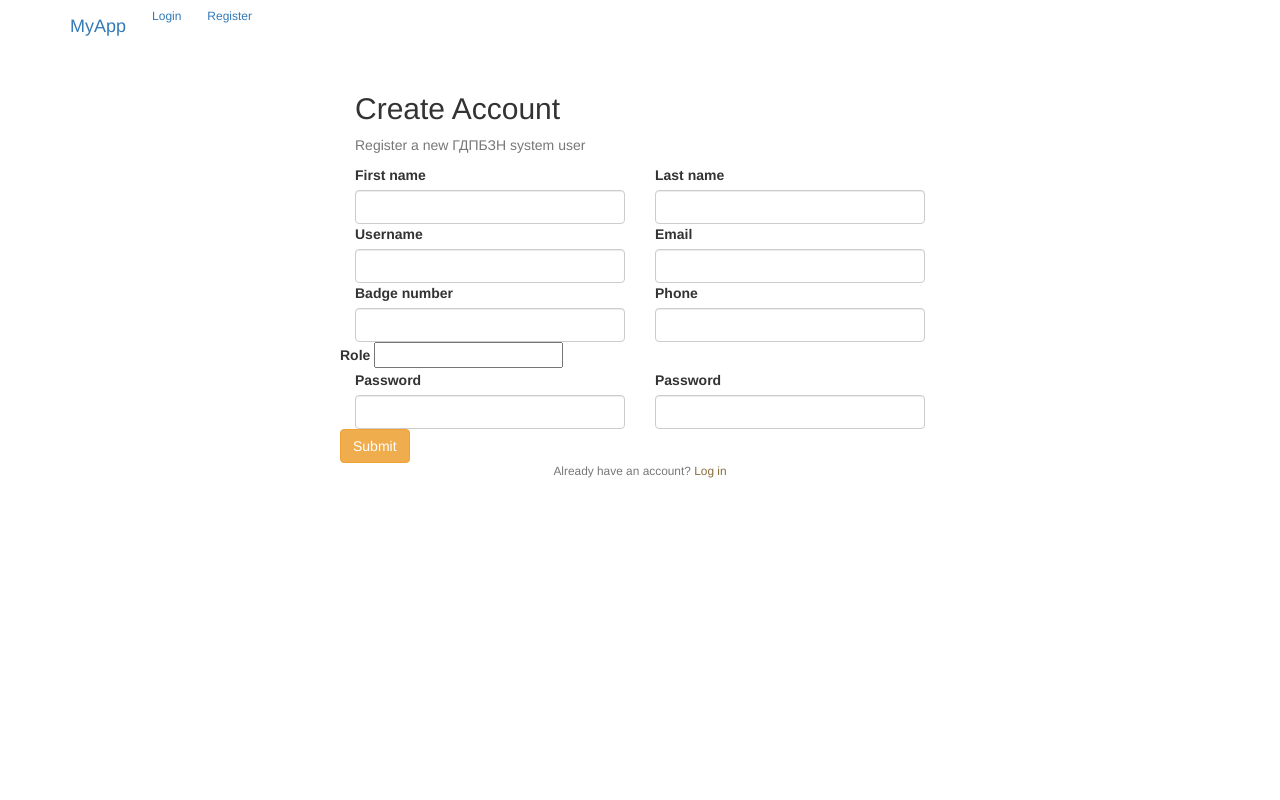
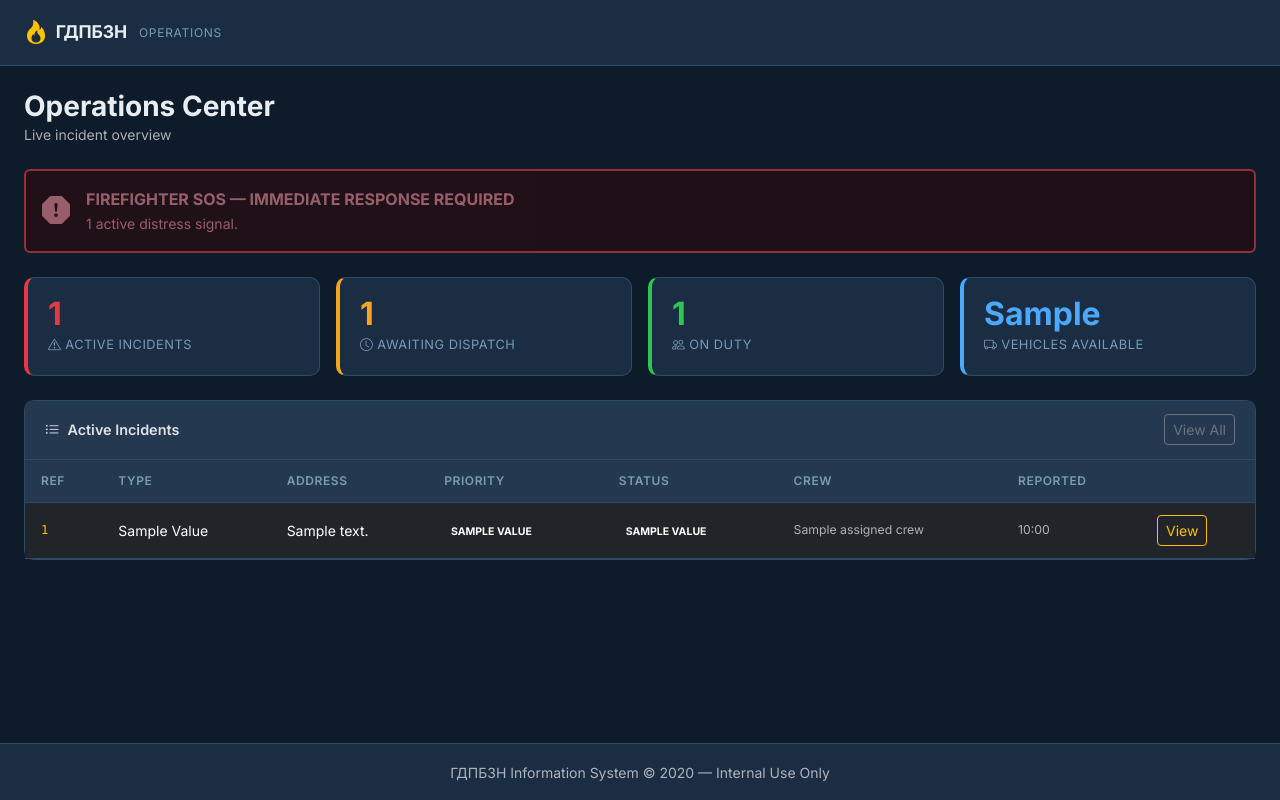
Before and after one commit to codingburgas/iara-gdbpzn-KaloyanBoychev, a Flask app: template backend/app/templates/operations/dashboard.html in a window 1280 px wide. Run offline with Flask 3, Linux system fonts and the light colour scheme; the template is opened without the code that fills it: most values are stand-ins (such as "Sample title", 1, 10 or a date in 2020); form fields are guessed from the names that the template uses; some libraries are stand-ins or nearby versions.

Commit message:
Add main CSS and database seed script Closes #21 Closes #22

```diff
--- a/backend/app/__init__.py
+++ b/backend/app/__init__.py
@@ -5,10 +5,11 @@ from flask_migrate import Migrate
 from flask_login import LoginManager
 
 from config import config
-
+from flask_wtf.csrf import CSRFProtect
 db = SQLAlchemy()
 migrate = Migrate()
 login_manager = LoginManager()
+csrf = CSRFProtect()
 
 login_manager.login_view = 'auth.login'
 login_manager.login_message = 'Please log in to access this page.'
@@ -23,6 +24,7 @@ def create_app(config_name: str = 'default') -> Flask:
     db.init_app(app)
     migrate.init_app(app, db)
     login_manager.init_app(app)
+    csrf.init_app(app)
 
     with app.app_context():
         # Import models for Flask-Migrate
--- /dev/null
+++ b/backend/app/static/css/main.css
@@ -0,0 +1,235 @@
+/* ── Variables ────────────────────────────────────────────────────────────── */
+:root {
+    --gdp-bg:         #0d1b2a;
+    --gdp-surface:    #1b2d42;
+    --gdp-surface-2:  #243850;
+    --gdp-border:     #2e4a66;
+    --gdp-accent:     #f4a622;
+    --gdp-accent-dim: #b87a18;
+    --gdp-danger:     #e63946;
+    --gdp-success:    #2dc653;
+    --gdp-text:       #e8edf2;
+    --gdp-muted:      #7a9ab5;
+}
+
+/* ── Base ─────────────────────────────────────────────────────────────────── */
+body {
+    font-family: 'Inter', sans-serif;
+    background-color: var(--gdp-bg);
+    color: var(--gdp-text);
+    min-height: 100vh;
+    display: flex;
+    flex-direction: column;
+}
+
+.fw-600 { font-weight: 600; }
+.fw-700 { font-weight: 700; }
+
+/* ── Navbar ───────────────────────────────────────────────────────────────── */
+.gdp-navbar {
+    background-color: var(--gdp-surface);
+    border-bottom: 1px solid var(--gdp-border);
+    padding: 0.6rem 0;
+}
+
+.gdp-navbar .navbar-brand {
+    font-weight: 700;
+    font-size: 1.1rem;
+    color: var(--gdp-text) !important;
+    letter-spacing: -0.01em;
+}
+
+.navbar-subtitle {
+    font-size: 0.75rem;
+    font-weight: 400;
+    color: var(--gdp-muted);
+    letter-spacing: 0.06em;
+    text-transform: uppercase;
+    margin-left: 0.25rem;
+}
+
+.gdp-navbar .nav-link {
+    color: var(--gdp-muted) !important;
+    font-size: 0.9rem;
+    font-weight: 500;
+    padding: 0.4rem 0.75rem;
+    border-radius: 6px;
+    transition: color 0.15s, background 0.15s;
+}
+
+.gdp-navbar .nav-link:hover,
+.gdp-navbar .nav-link.active {
+    color: var(--gdp-text) !important;
+    background: var(--gdp-surface-2);
+}
+
+/* ── User Avatar ─────────────────────────────────────────────────────────── */
+.user-avatar {
+    width: 32px;
+    height: 32px;
+    border-radius: 50%;
+    background: var(--gdp-accent);
+    color: #0d1b2a;
+    font-weight: 700;
+    font-size: 0.7rem;
+    display: flex;
+    align-items: center;
+    justify-content: center;
+    letter-spacing: -0.02em;
+}
+
+/* ── Main content ─────────────────────────────────────────────────────────── */
+.main-content {
+    flex: 1;
+    padding-top: 0;
+}
+
+.flash-container { max-width: 100%; }
+
+/* ── Cards ────────────────────────────────────────────────────────────────── */
+.gdp-card {
+    background-color: var(--gdp-surface);
+    border: 1px solid var(--gdp-border);
+    border-radius: 10px;
+}
+
+.gdp-card .card-header {
+    background-color: var(--gdp-surface-2);
+    border-bottom: 1px solid var(--gdp-border);
+    padding: 0.85rem 1.25rem;
+    font-size: 0.9rem;
+}
+
+/* ── Stat Cards ───────────────────────────────────────────────────────────── */
+.stat-card {
+    background: var(--gdp-surface);
+    border: 1px solid var(--gdp-border);
+    border-radius: 10px;
+    padding: 1.25rem;
+    border-left: 4px solid var(--gdp-border);
+}
+
+.stat-card__value {
+    font-size: 2rem;
+    font-weight: 700;
+    line-height: 1;
+    margin-bottom: 0.35rem;
+}
+
+.stat-card__label {
+    font-size: 0.8rem;
+    color: var(--gdp-muted);
+    text-transform: uppercase;
+    letter-spacing: 0.04em;
+}
+
+.stat-card--active   { border-left-color: var(--gdp-danger); }
+.stat-card--pending  { border-left-color: var(--gdp-accent); }
+.stat-card--personnel { border-left-color: var(--gdp-success); }
+.stat-card--vehicles  { border-left-color: #4aa8ff; }
+
+.stat-card--active   .stat-card__value { color: var(--gdp-danger); }
+.stat-card--pending  .stat-card__value { color: var(--gdp-accent); }
+.stat-card--personnel .stat-card__value { color: var(--gdp-success); }
+.stat-card--vehicles  .stat-card__value { color: #4aa8ff; }
+
+/* ── Tables ───────────────────────────────────────────────────────────────── */
+.gdp-table {
+    font-size: 0.875rem;
+}
+
+.gdp-table th {
+    background: var(--gdp-surface-2);
+    color: var(--gdp-muted);
+    font-weight: 600;
+    font-size: 0.75rem;
+    text-transform: uppercase;
+    letter-spacing: 0.05em;
+    border-color: var(--gdp-border) !important;
+    padding: 0.75rem 1rem;
+}
+
+.gdp-table td {
+    border-color: var(--gdp-border) !important;
+    padding: 0.75rem 1rem;
+    vertical-align: middle;
+}
+
+.gdp-table tbody tr:hover {
+    background-color: var(--gdp-surface-2) !important;
+}
+
+/* ── Priority Badges ──────────────────────────────────────────────────────── */
+.badge.priority-low      { background-color: #2e4a66; color: #7ab8e8; }
+.badge.priority-medium   { background-color: #3d3210; color: var(--gdp-accent); }
+.badge.priority-high     { background-color: #4a2010; color: #ff8c5a; }
+.badge.priority-critical { background-color: var(--gdp-danger); color: #fff; }
+
+/* ── Status Badges ────────────────────────────────────────────────────────── */
+.badge.status-pending     { background-color: #2e4a66; color: #7ab8e8; }
+.badge.status-dispatched  { background-color: #3d3210; color: var(--gdp-accent); }
+.badge.status-on_scene    { background-color: #1a3d2a; color: var(--gdp-success); }
+.badge.status-in_progress { background-color: #3d2010; color: #ff8c5a; }
+.badge.status-resolved    { background-color: #1a2e1a; color: #5add7a; }
+.badge.status-cancelled   { background-color: #2a2a2a; color: #666; }
+
+/* ── Auth page ────────────────────────────────────────────────────────────── */
+.auth-wrapper {
+    min-height: calc(100vh - 60px);
+    padding: 2rem 1rem;
+}
+
+.auth-card {
+    background: var(--gdp-surface);
+    border: 1px solid var(--gdp-border);
+    border-radius: 12px;
+    padding: 2.5rem;
+    width: 100%;
+    max-width: 420px;
+}
+
+.auth-icon {
+    font-size: 3rem;
+}
+
+/* ── SOS ──────────────────────────────────────────────────────────────────── */
+.sos-banner {
+    border: 2px solid var(--gdp-danger);
+    animation: sos-flash 1.5s ease-in-out infinite;
+}
+
+.sos-pulse {
+    animation: sos-flash 1.5s ease-in-out infinite;
+}
+
+@keyframes sos-flash {
+    0%, 100% { opacity: 1; }
+    50%       { opacity: 0.6; }
+}
+
+/* ── Empty states ─────────────────────────────────────────────────────────── */
+.empty-state { color: var(--gdp-muted); }
+
+/* ── Footer ───────────────────────────────────────────────────────────────── */
+.gdp-footer {
+    background: var(--gdp-surface);
+    border-top: 1px solid var(--gdp-border);
+}
+
+/* ── Buttons override ─────────────────────────────────────────────────────── */
+.btn-warning {
+    background-color: var(--gdp-accent);
+    border-color: var(--gdp-accent);
+    color: #0d1b2a;
+}
+.btn-warning:hover {
+    background-color: var(--gdp-accent-dim);
+    border-color: var(--gdp-accent-dim);
+    color: #0d1b2a;
+}
+
+/* ── Responsive tweaks ────────────────────────────────────────────────────── */
+@media (max-width: 576px) {
+    .stat-card__value { font-size: 1.5rem; }
+    .auth-card { padding: 1.5rem; }
+}
--- a/backend/app/templates/base.html
+++ b/backend/app/templates/base.html
@@ -127,7 +127,7 @@
 
 <!-- Bootstrap JS -->
 <script src="https://cdn.jsdelivr.net/npm/bootstrap@5.3.3/dist/js/bootstrap.bundle.min.js"></script>
-<link rel="stylesheet" href="{{ url_for('static', filename='js/main.js') }}">
+<script src="{{ url_for('static', filename='js/main.js') }}"></script>
 {% block extra_scripts %}{% endblock %}
 </body>
 </html>
--- a/backend/app/templates/operations/dashboard.html
+++ b/backend/app/templates/operations/dashboard.html
@@ -1,85 +1,135 @@
 {% extends "base.html" %}
 
 {% block content %}
-<div class="container py-5" style="max-width: 600px;">
-    <div class="card gdp-card">
-        <div class="card-body p-4">
+<div class="container-fluid px-4 py-4">
 
-            <h2 class="fw-700 mb-1">Create Account</h2>
-            <p class="text-muted mb-4">Register a new ГДПБЗН system user</p>
+    <div class="d-flex justify-content-between align-items-center mb-4">
+        <div>
+            <h1 class="h3 fw-700 mb-0">Operations Center</h1>
+            <p class="text-muted mb-0 small">Live incident overview</p>
+        </div>
+        {% if current_user.role.value in ['ops', 'dispatcher', 'admin'] %}
+        <a href="{{ url_for('incidents.new_incident') }}" class="btn btn-warning fw-600">
+            <i class="bi bi-plus-lg me-1"></i>New Incident
+        </a>
+        {% endif %}
+    </div>
 
-            <form method="POST" action="{{ url_for('auth.register') }}" novalidate>
-                {{ form.hidden_tag() }}
-
-                <div class="row g-3">
-                    <!-- First / Last name -->
-                    <div class="col-md-6">
-                        {{ form.first_name.label(class="form-label") }}
-                        {{ form.first_name(class="form-control" + (" is-invalid" if form.first_name.errors else "")) }}
-                        {% for e in form.first_name.errors %}<div class="invalid-feedback">{{ e }}</div>{% endfor %}
-                    </div>
-                    <div class="col-md-6">
-                        {{ form.last_name.label(class="form-label") }}
-                        {{ form.last_name(class="form-control" + (" is-invalid" if form.last_name.errors else "")) }}
-                        {% for e in form.last_name.errors %}<div class="invalid-feedback">{{ e }}</div>{% endfor %}
-                    </div>
-
-                    <!-- Username -->
-                    <div class="col-md-6">
-                        {{ form.username.label(class="form-label") }}
-                        {{ form.username(class="form-control" + (" is-invalid" if form.username.errors else "")) }}
-                        {% for e in form.username.errors %}<div class="invalid-feedback">{{ e }}</div>{% endfor %}
-                    </div>
-
-                    <!-- Email -->
-                    <div class="col-md-6">
-                        {{ form.email.label(class="form-label") }}
-                        {{ form.email(class="form-control" + (" is-invalid" if form.email.errors else "")) }}
-                        {% for e in form.email.errors %}<div class="invalid-feedback">{{ e }}</div>{% endfor %}
-                    </div>
-
-                    <!-- Badge / Phone -->
-                    <div class="col-md-6">
-                        {{ form.badge_number.label(class="form-label") }}
-                        {{ form.badge_number(class="form-control" + (" is-invalid" if form.badge_number.errors else "")) }}
-                        {% for e in form.badge_number.errors %}<div class="invalid-feedback">{{ e }}</div>{% endfor %}
-                    </div>
-                    <div class="col-md-6">
-                        {{ form.phone.label(class="form-label") }}
-                        {{ form.phone(class="form-control") }}
-                    </div>
-
-                    <!-- Role -->
-                    <div class="col-12">
-                        {{ form.role.label(class="form-label") }}
-                        {{ form.role(class="form-select" + (" is-invalid" if form.role.errors else "")) }}
-                        {% for e in form.role.errors %}<div class="invalid-feedback">{{ e }}</div>{% endfor %}
-                    </div>
-
-                    <!-- Passwords -->
-                    <div class="col-md-6">
-                        {{ form.password.label(class="form-label") }}
-                        {{ form.password(class="form-control" + (" is-invalid" if form.password.errors else "")) }}
-                        {% for e in form.password.errors %}<div class="invalid-feedback">{{ e }}</div>{% endfor %}
-                    </div>
-                    <div class="col-md-6">
-                        {{ form.password2.label(class="form-label") }}
-                        {{ form.password2(class="form-control" + (" is-invalid" if form.password2.errors else "")) }}
-                        {% for e in form.password2.errors %}<div class="invalid-feedback">{{ e }}</div>{% endfor %}
-                    </div>
-
-                    <!-- Submit -->
-                    <div class="col-12 mt-2">
-                        {{ form.submit(class="btn btn-warning w-100 fw-600") }}
-                    </div>
-                </div>
-            </form>
-
-            <p class="text-center text-muted small mt-3 mb-0">
-                Already have an account?
-                <a href="{{ url_for('auth.login') }}" class="text-warning">Log in</a>
-            </p>
+    {% if active_sos %}
+    <div class="alert alert-danger d-flex align-items-center gap-3 sos-banner mb-4" role="alert">
+        <i class="bi bi-exclamation-octagon-fill fs-3 flex-shrink-0"></i>
+        <div>
+            <strong>FIREFIGHTER SOS — IMMEDIATE RESPONSE REQUIRED</strong><br>
+            <span class="small">
+                {{ active_sos|length }} active distress signal{{ 's' if active_sos|length > 1 }}.
+            </span>
         </div>
     </div>
+    {% endif %}
+
+    <div class="row g-3 mb-4">
+        <div class="col-6 col-md-3">
+            <div class="stat-card stat-card--active">
+                <div class="stat-card__value">{{ active_incidents|length }}</div>
+                <div class="stat-card__label">
+                    <i class="bi bi-exclamation-triangle me-1"></i>Active Incidents
+                </div>
+            </div>
+        </div>
+        <div class="col-6 col-md-3">
+            <div class="stat-card stat-card--pending">
+                <div class="stat-card__value">{{ pending_count }}</div>
+                <div class="stat-card__label">
+                    <i class="bi bi-clock me-1"></i>Awaiting Dispatch
+                </div>
+            </div>
+        </div>
+        <div class="col-6 col-md-3">
+            <div class="stat-card stat-card--personnel">
+                <div class="stat-card__value">{{ on_duty_count }}</div>
+                <div class="stat-card__label">
+                    <i class="bi bi-people me-1"></i>On Duty
+                </div>
+            </div>
+        </div>
+        <div class="col-6 col-md-3">
+            <div class="stat-card stat-card--vehicles">
+                <div class="stat-card__value">{{ available_vehicles }}</div>
+                <div class="stat-card__label">
+                    <i class="bi bi-truck me-1"></i>Vehicles Available
+                </div>
+            </div>
+        </div>
+    </div>
+
+    <div class="card gdp-card">
+        <div class="card-header d-flex justify-content-between align-items-center">
+            <span class="fw-600">
+                <i class="bi bi-list-ul me-2"></i>Active Incidents
+            </span>
+            <a href="{{ url_for('incidents.list_incidents') }}" class="btn btn-sm btn-outline-secondary">
+                View All
+            </a>
+        </div>
+        <div class="card-body p-0">
+            {% if active_incidents %}
+            <div class="table-responsive">
+                <table class="table table-dark table-hover gdp-table mb-0">
+                    <thead>
+                        <tr>
+                            <th>Ref</th>
+                            <th>Type</th>
+                            <th>Address</th>
+                            <th>Priority</th>
+                            <th>Status</th>
+                            <th>Crew</th>
+                            <th>Reported</th>
+                            <th></th>
+                        </tr>
+                    </thead>
+                    <tbody>
+                        {% for inc in active_incidents %}
+                        <tr>
+                            <td class="font-monospace text-warning small">
+                                {{ inc.reference_number or '#' ~ inc.id }}
+                            </td>
+                            <td>{{ inc.incident_type.value.replace('_', ' ').title() }}</td>
+                            <td>{{ inc.address }}</td>
+                            <td>
+                                <span class="badge priority-{{ inc.priority.value }}">
+                                    {{ inc.priority.value.upper() }}
+                                </span>
+                            </td>
+                            <td>
+                                <span class="badge status-{{ inc.status.value }}">
+                                    {{ inc.status.value.replace('_', ' ').upper() }}
+                                </span>
+                            </td>
+                            <td class="text-muted small">
+                                {{ inc.assigned_crew.name if inc.assigned_crew else '—' }}
+                            </td>
+                            <td class="text-muted small">
+                                {{ inc.reported_at.strftime('%H:%M') }}
+                            </td>
+                            <td>
+                                <a href="{{ url_for('incidents.detail', incident_id=inc.id) }}"
+                                   class="btn btn-sm btn-outline-warning">
+                                    View
+                                </a>
+                            </td>
+                        </tr>
+                        {% endfor %}
+                    </tbody>
+                </table>
+            </div>
+            {% else %}
+            <div class="empty-state py-5 text-center">
+                <i class="bi bi-check-circle fs-1 text-success d-block mb-2"></i>
+                <p class="text-muted mb-0">No active incidents. All clear.</p>
+            </div>
+            {% endif %}
+        </div>
+    </div>
+
 </div>
 {% endblock %}
--- a/templates/base.html
+++ /dev/null
@@ -1,20 +0,0 @@
-{% extends "bootstrap/base.html" %}
-
-{% block navbar %}
-<nav class="navbar navbar-dark bg-dark">
-  <div class="container">
-    <a class="navbar-brand" href="/">MyApp</a>
-
-    <div>
-      <a href="/login" class="btn btn-outline-light btn-sm">Login</a>
-      <a href="/register" class="btn btn-light btn-sm">Register</a>
-    </div>
-  </div>
-</nav>
-{% endblock %}
-
-{% block content %}
-<div class="container mt-4">
-    {% block page_content %}{% endblock %}
-</div>
-{% endblock %}
--- a/templates/index.html
+++ /dev/null
@@ -1,6 +0,0 @@
-{% extends "base.html" %}
-
-{% block page_content %}
-<h1>Welcome to My App</h1>
-<p>This is the homepage.</p>
-{% endblock %}
```
Also changed, not shown: backend/seed.py (added, +223 -0 lines), templates/login.html (deleted, +0 -21 lines), templates/register.html (deleted, +0 -21 lines), backend/app/static/js/main.js (added).
